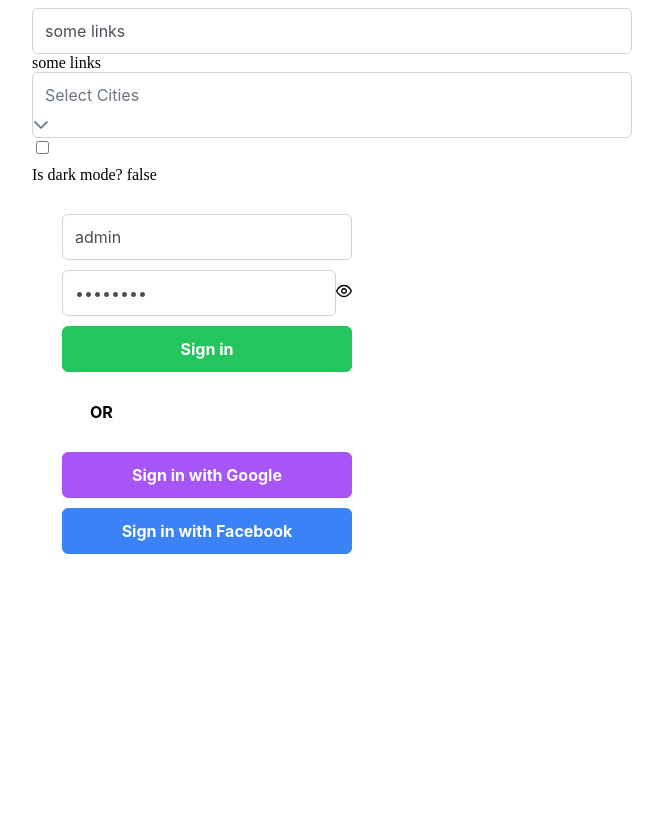
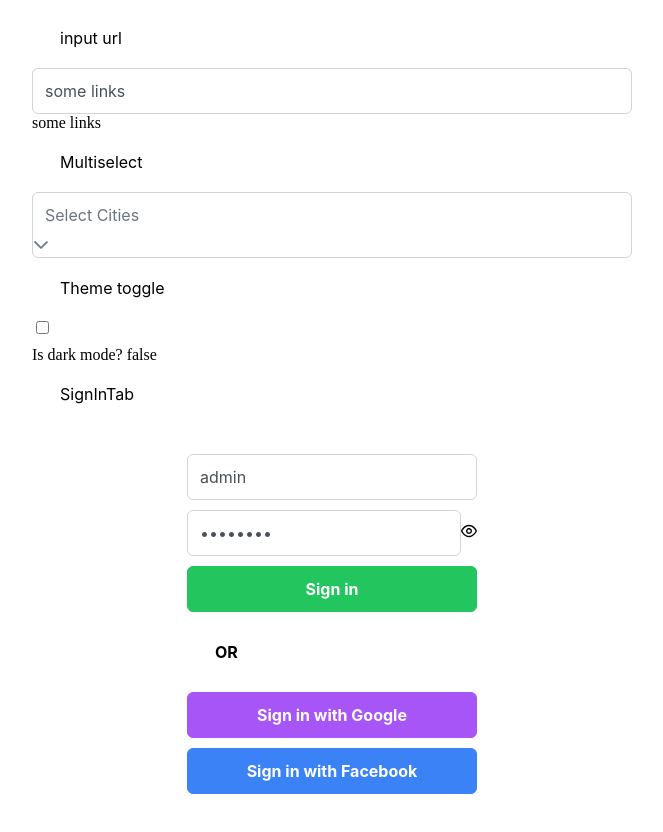
Before and after one commit to KuYaki/waffler, a Vue app: page / in a window 1280 px wide. Shown: the whole page, without its empty margins (308-971 px from the left). Before the commit the page ends 800 px from the top, so only its background shows below. Built offline with nearby package versions, Linux system fonts and the light colour scheme.

Commit message:
Added deviders to main page

```diff
--- a/src/App.vue
+++ b/src/App.vue
@@ -11,8 +11,6 @@
 </template>
 
 <style scoped>
-    .app{
 
-    }
 
 </style>
--- a/src/views/MainPage.vue
+++ b/src/views/MainPage.vue
@@ -5,16 +5,24 @@
     import SourceDropdown from '@/components/dropdown/SourceDropdown.vue';
     import ToggleTheme    from '@/components/input/ToggleTheme.vue';
     import SignInTab      from '@/views/tabs/SignInTab.vue'
+    import Divider        from 'primevue/divider';
 
     const searchValue = ref('some links')
 </script>
 
 <template>
     <div class="main_page">
+        <Divider align="center">input url</Divider>
         <InputText v-model:value = 'searchValue'/>
         {{ searchValue }}
+
+        <Divider align="center">Multiselect</Divider>
         <SourceDropdown/>
+
+        <Divider align="center"> Theme toggle </Divider>
         <ToggleTheme/>
+
+        <Divider align="center">SignInTab</Divider>
         <SignInTab/>
 
 
--- a/src/views/tabs/SignInTab.vue
+++ b/src/views/tabs/SignInTab.vue
@@ -38,11 +38,12 @@
 
 <style scoped>
     .sign_in{
+        margin: auto;
         display        : grid;
         align-items    : center;
-        row-gap: 10px;
+        row-gap        : 10px;
         justify-content: center;
-        width: 100%;
+        width          : 100%;
         max-width      : max-content;
         padding        : 30px;
     }
```
